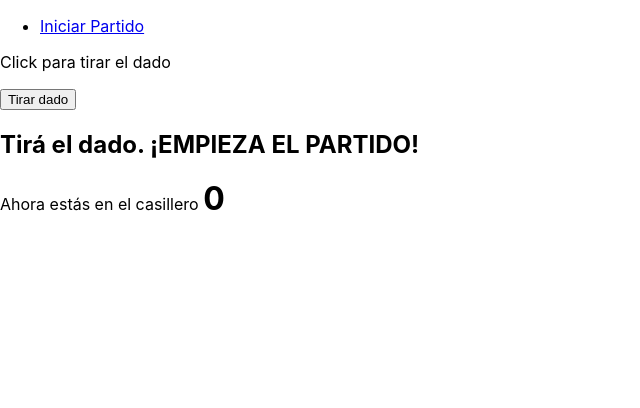
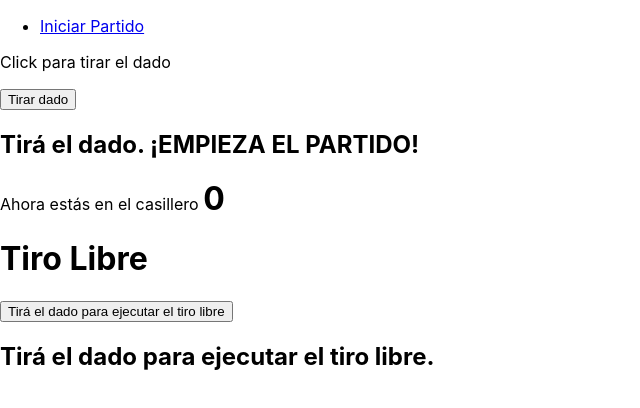
Before and after one commit to matiasrsolis/relampago-jdf, a React (Create React App) app: page / in a window 1280 px wide. Shown: the top 408 px of the page, without its empty margins (0-640 px from the left). Built offline with nearby package versions, Linux system fonts and the light colour scheme.

Commit message:
TiroLibre component

```diff
--- a/src/components/Tablero.js
+++ b/src/components/Tablero.js
@@ -2,6 +2,7 @@ import React, { Component } from "react";
 import { connect } from "react-redux";
 import { avance, gol, turno } from "../action";
 import Dado from "./Dado";
+import TiroLibre from "./TiroLibre";
 
 // En tablero además de mostrarse los casilleros y el avance de la ficha,
 // se establecen los significados de cada casillero
@@ -92,6 +93,10 @@ export class Tablero extends Component {
                     )
                 }
 
+                <div>
+                    <TiroLibre />
+                </div>
+
             </div>
 
         )
--- a/src/components/TiroLibre.js
+++ b/src/components/TiroLibre.js
@@ -28,10 +28,11 @@ export class TiroLibre extends Component {
         if( numDado === 3 ){
             this.props.gol(1);
             !this.props.turno ? this.props.turno(true) : this.props.turno(false);
-            setTimeout( function() {window.location.href = "/";}, 2000);
+            this.props.avance(-numDado); //Chequear si turno es falso
         }
         this.props.turno ? this.props.turno(false) : this.props.turno(true);
-        setTimeout( function() {window.location.href = "/";}, 2000);
+        this.props.avance(-numDado);
+        //setTimeout( function() {window.location.href = "/";}, 2000);
     }
 
     render() {
```
